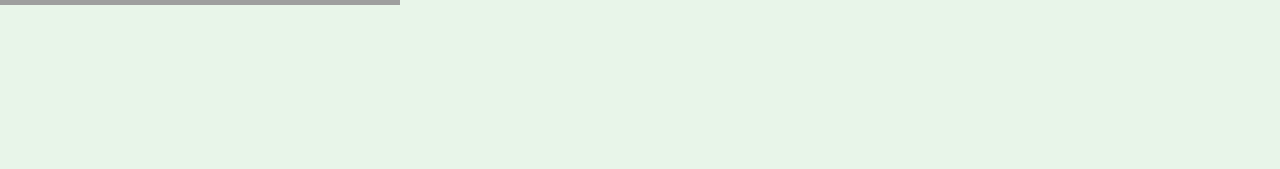
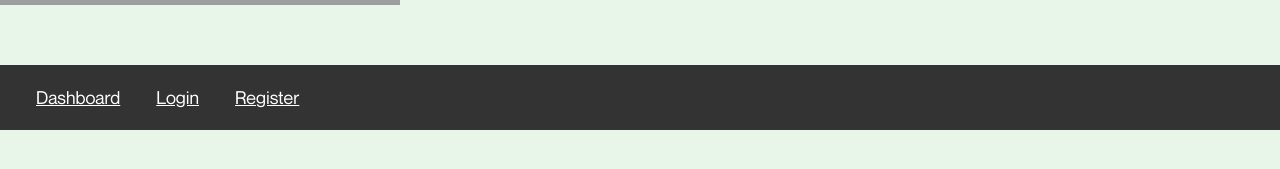
Before and after one commit to theresewng/skinfluence, a React (Create React App) app in the folder frontend/: page /login in a window 1280 px wide. Shown: the part 355-524 px from the top of the page. Built offline with nearby package versions, Linux system fonts and the light colour scheme; grey boxes are pictures that could not be loaded; a web font is replaced by a local one.

Commit message:
Added NavBar component and included it in App.js

```diff
--- a/frontend/src/App.js
+++ b/frontend/src/App.js
@@ -1,5 +1,6 @@
 import { Route, BrowserRouter as Router, Routes } from "react-router-dom";
 import { AuthProvider } from "./context/AuthContext"; // global state provider
+import NavBar from "./NavBar";
 import Dashboard from "./Dashboard";
 import Login from "./Login";
 import ProtectedRoute from "./ProtectedRoute"; // the "bounce" component
@@ -11,6 +12,7 @@ function App() {
     // can access the user's login status and token.
 
     <AuthProvider>
+
       <Router>
         <Routes>
           {/* public routes: anyone can access these */}
@@ -30,6 +32,7 @@ function App() {
             }
           />
         </Routes>
+        <NavBar />
       </Router>
     </AuthProvider>
   );
--- /dev/null
+++ b/frontend/src/NavBar.js
@@ -0,0 +1,19 @@
+import { Link } from "react-router-dom";
+
+function NavBar() {
+  return (
+    <nav style={{ background: "#333", padding: "1rem" }}>
+      <Link to="/" style={{ color: "white", margin: "0 1rem" }}>
+        Dashboard
+      </Link>
+      <Link to="/login" style={{ color: "white", margin: "0 1rem" }}>
+        Login
+      </Link>
+      <Link to="/register" style={{ color: "white", margin: "0 1rem" }}>
+        Register
+      </Link>
+    </nav>
+  );
+}
+
+export default NavBar;
```
